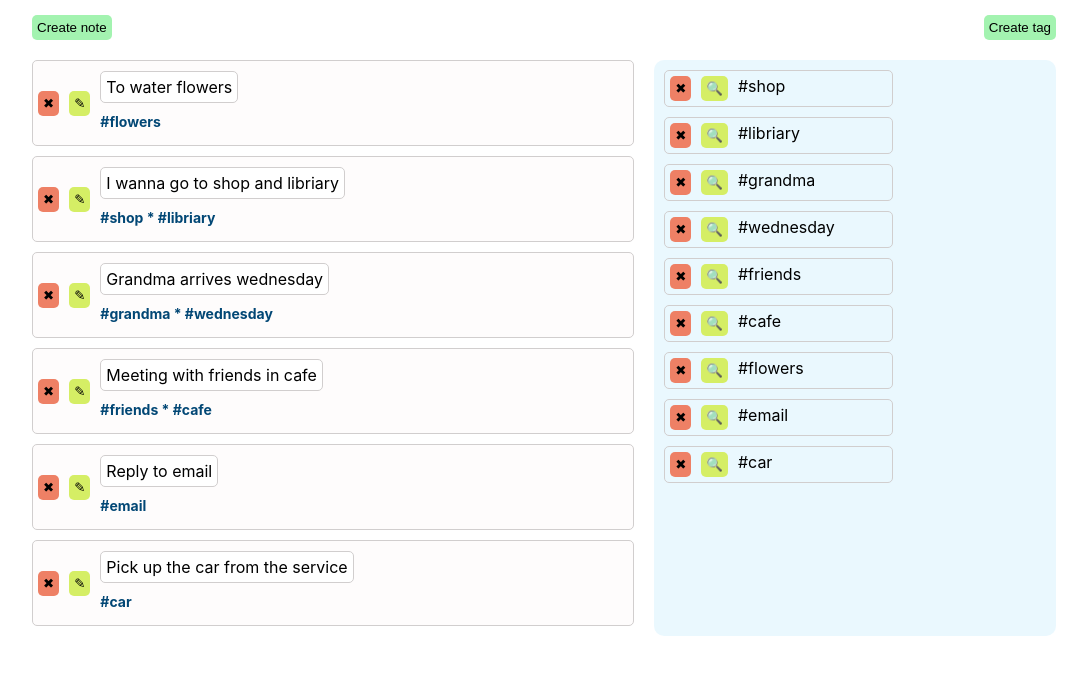
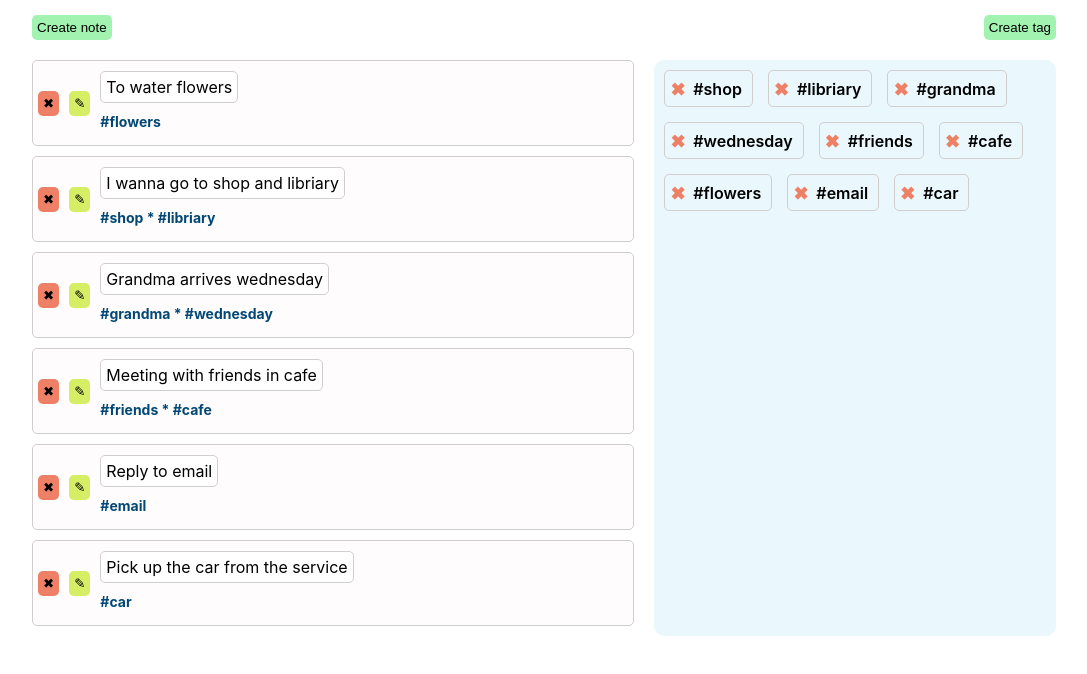
Before and after one commit to LeuKhaak/test-notes, a React (Create React App) app: page / in a window 1280 px wide. Shown: the top 674 px of the page, without its empty margins (96-1183 px from the left). Built offline with nearby package versions, Linux system fonts and the light colour scheme.

Commit message:
filtration updated

```diff
--- a/src/App.js
+++ b/src/App.js
@@ -2,11 +2,14 @@ import { useState, useEffect } from 'react';
 import './App.scss';
 import Creators from './Components/Creators';
 import AllNotes from './Components/AllNotes';
+//import FilteredNotes from './Components/FilteredNotes';
 import prepareData from './Utils/PrepareData';
 
 function App() {
   const [notes, setNotes] = useState([]);
   const [tags, setTags] = useState([]);
+  const [filteredNotes, setFilteredNotes] = useState([]);
+  const [filter, setFilter] = useState('no');
 
   useEffect(() => {
     setNotes(JSON.parse(localStorage.getItem('notes')) || []); // loading saved data
@@ -86,15 +89,13 @@ function App() {
       localStorage.setItem('tags', JSON.stringify(uniqueTags));
   }
 
-  const filterNotes = (tag) => { // filtering notes by tag (moving to the top of the list)
+  const filterNotes = (tag) => { // filtering notes by tag
     const data = [...notes]
 
     const withTag = data.filter(element => element[2].includes(tag))
-    const withoutTag = data.filter(element => element[2].toString().indexOf(tag) === -1)
-    const filteredData = withTag.concat(withoutTag)
 
-    setNotes([...filteredData]);
-    localStorage.setItem('notes', JSON.stringify(filteredData));
+    setFilter('yes')
+    setFilteredNotes([...withTag]);
   }
 
   return (
@@ -102,7 +103,7 @@ function App() {
       <div className="container">
         <Creators add={ addNote } addTag={ addTag } update={ updateNotesList } tags={tags}/>
 
-        <AllNotes data={ notes } tags={tags} update={ updateNotesList } deleteNote={ deleteNote } deleteTag={deleteTag} filterNotes={filterNotes}/>
+        <AllNotes  data={filter === 'no' ? notes : filteredNotes} tags={tags} update={ updateNotesList } deleteNote={ deleteNote } deleteTag={deleteTag} filterNotes={filterNotes} filter={filter} setFilter={setFilter}/>
       </div>
     </div>
   );
--- a/src/App.scss
+++ b/src/App.scss
@@ -141,13 +141,39 @@ $blue-bgc: rgba(203, 238, 252, 0.4);
 }
 
 .tagList {
-	width: 60%;
+	width: 100%;
+	display: flex;
+	flex-wrap: wrap;
 }
 
 .tagItem {
 	display: flex;
-	margin-bottom: 10px;
+	width: auto;
+	align-items: center;
+	margin-bottom: 15px;
+	margin-right: 15px;
 	@include border-grey;
+	padding-left: 2px;
+}
+
+.tag {
+	display: block;
+	cursor: zoom-in;
+	padding: 0 5px;
+	font-weight: 600;
+}
+
+.delTag {
+	background-color: transparent;
+	color: rgb(238, 128, 101);
+	font-weight: bold;
+	font-size: 18px;
+	padding: 3px;
+	margin-right: 0;
+}
+
+.tag:hover ~ .delTag {
+	display: block;
 }
 
 @media screen and (max-width: 1024px) {
--- a/src/Components/AllNotes.js
+++ b/src/Components/AllNotes.js
@@ -11,7 +11,7 @@ function AllNotes(props) {
           ))}
         </ul>
 
-        <AllTags tags={props.tags} deleteTag={props.deleteTag} filterNotes={props.filterNotes}/>
+        <AllTags tags={props.tags} deleteTag={props.deleteTag} filterNotes={props.filterNotes} filter={props.filter} setFilter={props.setFilter}/>
       </section>
   )
 }
--- a/src/Components/AllTags.js
+++ b/src/Components/AllTags.js
@@ -6,16 +6,17 @@ function AllTags(props) {
             { props.tags.map((element, index) => (
                 <li className="tagItem" key={ element }>
 
-                  <button className="delete" onClick={() =>  props.deleteTag(index)}>&#10006;</button>
+                  <button className="delete delTag" onClick={() =>  props.deleteTag(index)}>&#10006;</button>
 
-                  <button className="edit" onClick={() =>  props.filterNotes(element.toLowerCase())}  >&#128269;</button>
+                  {/* <button className="edit" onClick={() =>  props.filterNotes(element.toLowerCase())}  >&#128269;</button> */}
 
-                  <span>{ element.toLowerCase()}</span>
+                  <span className="tag" onClick={() =>  props.filterNotes(element.toLowerCase())}>{ element.toLowerCase()}</span>
                 </li>
             ))}
         </ul>
+        <button style={props.filter === 'yes' ? {display: 'block'} : {display: 'none'}} onClick={() =>  props.setFilter('no')} className="createButton">Show all notes</button>
       </div>
   )
-}
+} // props.filter
 
 export default AllTags
```
